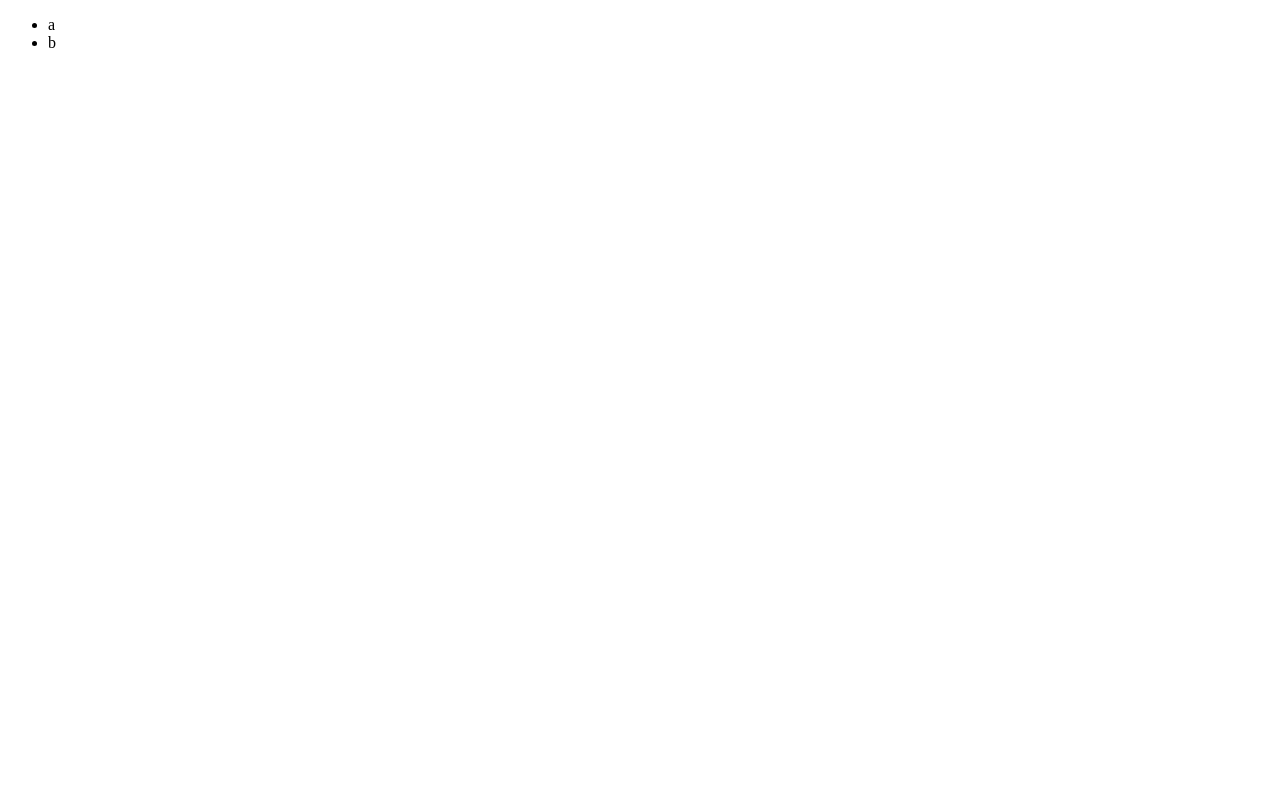
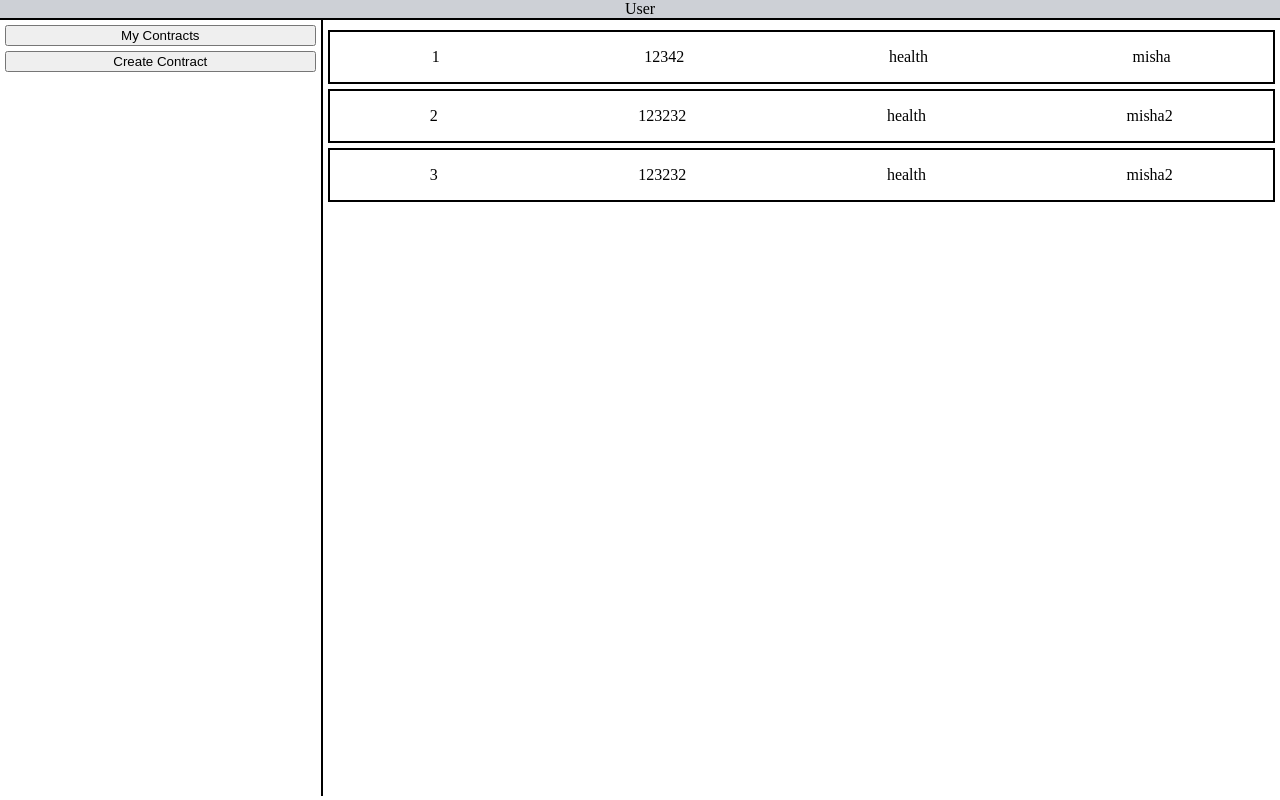
Before and after one commit to Rediont/course_tm, an Angular app: page / in a window 1280 px wide. Built offline with nearby package versions, Linux system fonts and the light colour scheme.

Commit message:
created main page for standart user

```diff
--- a/src/app/ClassFolder/contractListItem.ts
+++ b/src/app/ClassFolder/contractListItem.ts
@@ -1,13 +1,26 @@
-import { IListItem } from "./listItemInterface"
+import { CustomerClass } from "./customer";
 
-export class contractItem implements IListItem {
-  public id: number;
-  public name: string;
+export class ContractItem {
+  public readonly id: number;
+  private Customer : CustomerClass;
+  public readonly creationDate: Date;
+  public readonly insuranceAmount : number;
+  public readonly type: string;
 
-  constructor(id : number, name : string){
+  constructor(id : number, customer : CustomerClass , type : string, creationDate: Date, insuranceAmount : number){
     this.id = id;
-    this.name = name;
+    this.Customer = customer;
+    this.creationDate = creationDate;
+    this.insuranceAmount = insuranceAmount;
+    this.type = type;
   }
 
+  public getCustomerId(){
+    return this.Customer.id;
+  }
+
+  public getCustomerCredentials(){
+    return this.Customer.name;
+  }
 
 }
--- /dev/null
+++ b/src/app/ClassFolder/customer.ts
@@ -0,0 +1,14 @@
+export class CustomerClass {
+  public readonly id: number;
+  public readonly name: string;
+  public readonly address : string;
+  public readonly phone: string;
+
+  constructor(id : number, name : string, address : string, phone: string){
+    this.id = id;
+    this.name = name;
+    this.address = address;
+    this.phone = phone;
+  }
+
+}
--- a/src/app/ClassFolder/listItemInterface.ts
+++ /dev/null
@@ -1,4 +0,0 @@
-export interface IListItem {
-  id : number;
-  name : string;
-}
--- a/src/app/app.component.html
+++ b/src/app/app.component.html
@@ -1,3 +1,21 @@
+<nav>
+  <label id="CurrenUser"> User </label>
+</nav>
+
 <div class="container">
-  <contract-list></contract-list>
+  <div class="side-menu">
+    <button style="margin-top: 5px;
+      margin-left: 5px;
+      margin-right: 5px;">
+      My Contracts
+    </button>
+    <button style="margin-top: 5px;
+    margin-left: 5px;
+    margin-right: 5px;">
+      Create Contract
+    </button>
+  </div>
+  <div class="contract-list">
+    <contract-list></contract-list>
+  </div>
 </div>
--- a/src/app/app.component.scss
+++ b/src/app/app.component.scss
@@ -0,0 +1,30 @@
+.container{
+  display: flex;
+  flex-direction: row;
+}
+
+.side-menu{
+  height: 97vh;
+  border-right: 2px solid black;
+  justify-content: start;
+}
+
+nav{
+  display: flex;
+  flex-direction: row;
+  background-color: rgb(205, 208, 214);
+  width: 100%;
+  border-bottom:2px solid black;
+  justify-content: center;
+}
+
+.contract-list{
+  padding: 5px 5px 5px 5px;
+  flex-grow: 4;
+}
+
+.side-menu{
+  display: flex;
+  flex-direction: column;
+  flex-grow: 1;
+}
--- a/src/app/app.component.ts
+++ b/src/app/app.component.ts
@@ -6,10 +6,13 @@ import { ContractListComponent } from "./contract-list/contract-list.component";
 
 @Component({
   selector: 'app-root',
-  imports: [RouterOutlet, ContractListComponent],
+  imports: [ContractListComponent],
   templateUrl: './app.component.html',
   styleUrl: './app.component.scss'
 })
 export class AppComponent {
-  title = 'course_tm';
+  showForm = true;
+
+
+
 }
--- a/src/app/contract-list/contract-list.component.html
+++ b/src/app/contract-list/contract-list.component.html
@@ -1,8 +1,11 @@
 <ul>
-  @for (item of items; track $index)
+  @for (item of items; track item ; let ii = $index)
   {
   <li>
-    {{item}}
+      <p> {{ ii + 1 }}</p>
+      <p> {{ item.id }} </p>
+      <p> {{ item.type }}</p>
+      <p> {{ item.getCustomerCredentials() }} </p>
   </li>
   }
 </ul>
--- a/src/app/contract-list/contract-list.component.scss
+++ b/src/app/contract-list/contract-list.component.scss
@@ -0,0 +1,15 @@
+ul{
+  margin-top: 5px;
+  padding: 0px 0px 0px 0px;
+  justify-content: start;
+}
+
+li{
+  display: flex;
+  margin-top: 5px;
+  margin-bottom: 5px;
+  border: 2px solid black;
+  flex-direction: row;
+  justify-content: space-around;
+
+}
--- a/src/app/contract-list/contract-list.component.ts
+++ b/src/app/contract-list/contract-list.component.ts
@@ -1,5 +1,7 @@
 import { Component } from '@angular/core';
 import { CommonModule } from '@angular/common';
+import { ContractItem } from '../ClassFolder/contractListItem';
+import { CustomerClass } from '../ClassFolder/customer';
 
 @Component({
   selector: 'contract-list',
@@ -7,8 +9,9 @@ import { CommonModule } from '@angular/common';
   styleUrl: './contract-list.component.scss'
 })
 export class ContractListComponent {
-  items : string[] = [
-    'a',
-    'b',
+  items : ContractItem[] = [
+    new ContractItem(12342,new CustomerClass(1,'misha','Lviv','+380000000'),'health',new Date,1000),
+    new ContractItem(123232,new CustomerClass(2,'misha2','Lviv','+380000001'),'health',new Date,10000),
+    new ContractItem(123232,new CustomerClass(2,'misha2','Lviv','+380000001'),'health',new Date,10000)
   ];
 }
--- a/src/styles.scss
+++ b/src/styles.scss
@@ -1 +1,6 @@
 /* You can add global styles to this file, and also import other style files */
+
+body{
+  margin: 0px 0px 0px 0px;
+  min-height: 100vh;
+}
```
Also changed, not shown: src/app/ClassFolder/companyBranch.ts (added, +13 -0 lines), src/app/ClassFolder/worker.ts (added, +14 -0 lines).
